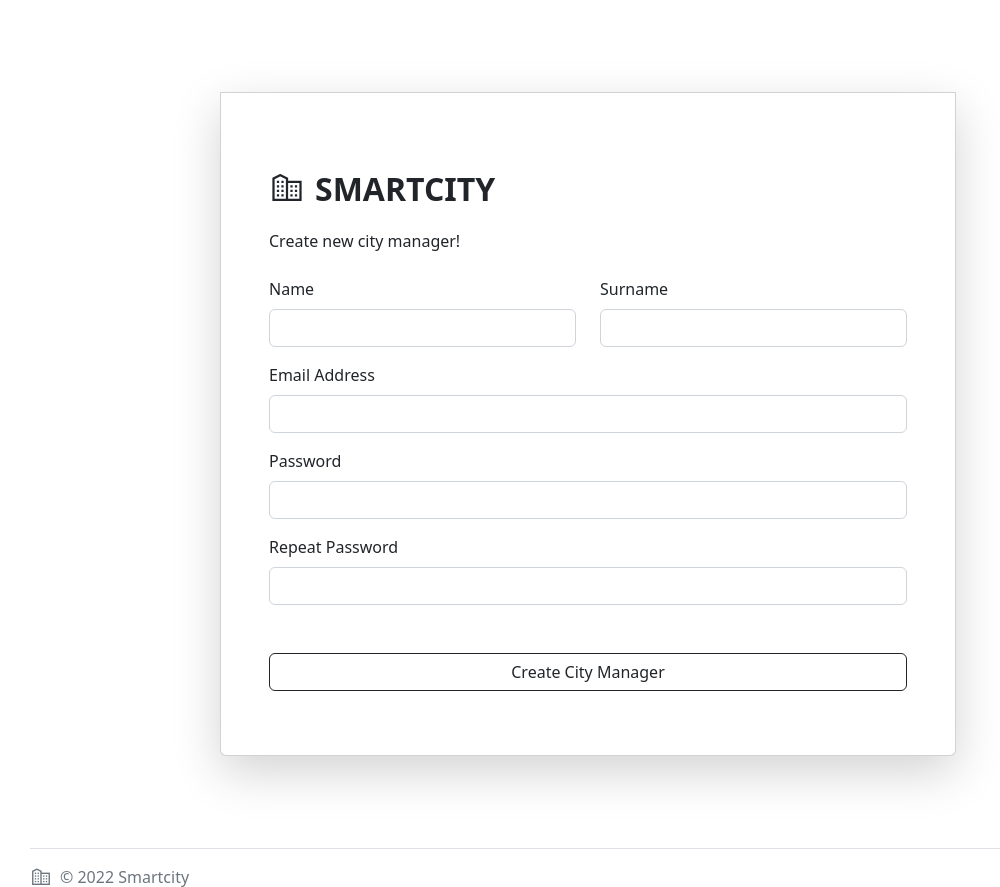
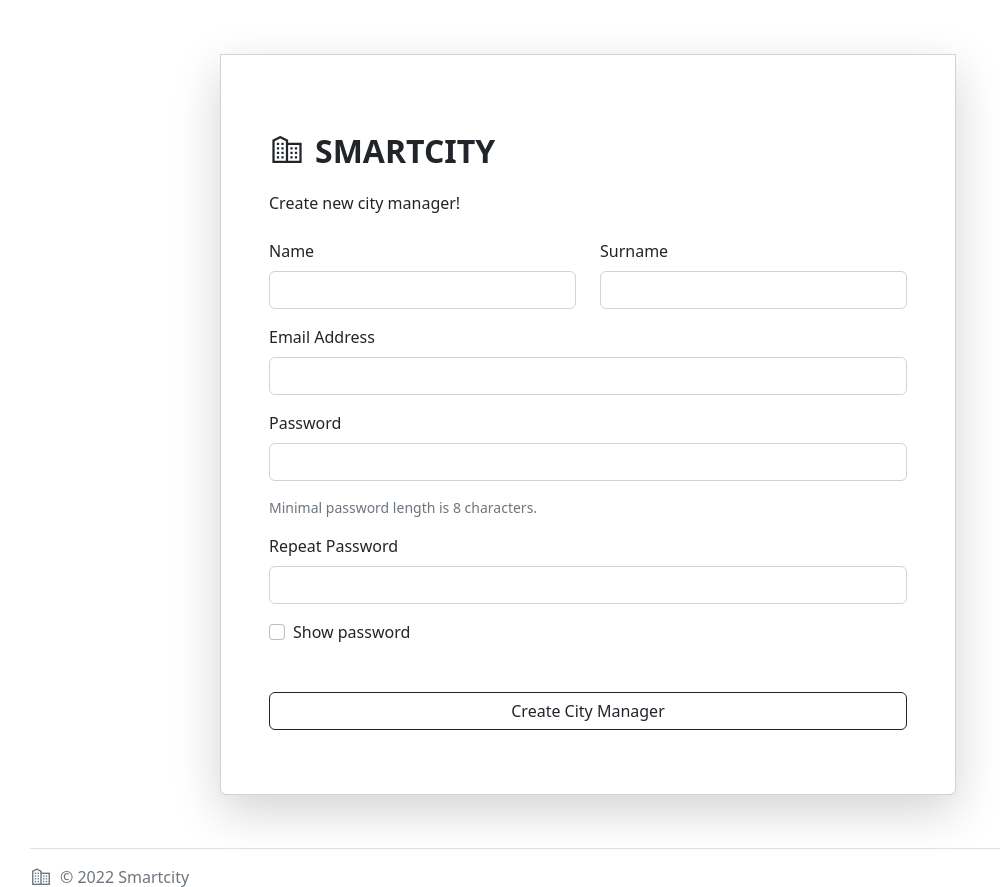
Before and after one commit to IIS-ITU-exceptions/IIS, a Flask app: template smartcity/templates/admin/create_city_manager.html in a window 1280 px wide. Shown: the part 73-960 px from the top of the page, without its empty margins (52-1052 px from the left). Run offline with Flask 2, Linux system fonts and the light colour scheme; the template is opened without the code that fills it: values that come from a table or form of the project are taken from there, others are empty.

Commit message:
Seamless manager and technician creating done

```diff
--- a/smartcity/templates/admin/create_city_manager.html
+++ b/smartcity/templates/admin/create_city_manager.html
@@ -1,19 +1,9 @@
 {% extends "layout.html" %}
-{% from "macros/fields.html" import render_text_field, render_boolean_field, render_alert%}
+{% from "macros/fields.html" import render_text_field, render_boolean_field, render_alert %}
 
 {% block title %} Create city manager {% endblock %}
 
 {% block content %}
-<!--
-    <div class="vh-1 d-flex justify-content-center align-items-left">
-        <nav style="--bs-breadcrumb-divider: '>';" aria-label="breadcrumb">
-          <ol class="breadcrumb">
-            <li class="breadcrumb-item"><a href="#">Home</a></li>
-            <li class="breadcrumb-item active" aria-current="page">Create city manager</li>
-          </ol>
-        </nav>
-    </div>
--->
     <div class="vh-100 d-flex justify-content-center align-items-center">
         <div class="container">
             <div class="row d-flex justify-content-center">
@@ -21,7 +11,8 @@
                     <div class="card bg-white shadow-lg" style="border-top-left-radius: 0; border-top-right-radius: 0">
                         <div class="card-body p-5">
                             <form id="form" class="mb-3 mt-md-4" method="POST" novalidate>
-                                    <i class="las la-city" style="font-size: 36px"></i><b style="font-size: 32px; margin-left: 10px">SMARTCITY</b>
+                                <i class="las la-city" style="font-size: 36px"></i><b
+                                    style="font-size: 32px; margin-left: 10px">SMARTCITY</b>
                                 <p class="mt-3 mb-4 mt-1">Create new city manager!</p>
                                 {# CSRF Token #}
                                 {{ form.csrf_token() }}
@@ -41,8 +32,18 @@
                                 <div class="mb-3">
                                     {{ render_text_field(form.password) }}
                                 </div>
+                                <small id="passwordHelpBlock" class="form-text">
+                                    <p class="mt-2 mb-0" id="passLength">Minimal password length is 8 characters.</p>
+                                </small>
                                 <div class="my-3">
                                     {{ render_text_field(form.confirm) }}
+                                </div>
+                                <div class="form-check">
+                                    <input class="form-check-input" type="checkbox" value="" id="showPassCheckBox"
+                                           onclick="showPassword()">
+                                    <label class="form-check-label" for="showPassCheckBox">
+                                        Show password
+                                    </label>
                                 </div>
                                 <div class="d-grid mt-5">
                                     <button class="btn btn-outline-dark" type="submit">Create City Manager</button>
@@ -60,6 +61,30 @@
 
 {% block js %}
     <script>
+        function showPassword() {
+            let x = document.getElementById("password");
+            if (x.type === "password") {
+                x.type = "text";
+            } else {
+                x.type = "password";
+            }
+            let y = document.getElementById("confirm");
+            if (y.type === "password") {
+                y.type = "text";
+            } else {
+                y.type = "password";
+            }
+        }
+
+        $("#password").keyup(function () {
+            let password = $("#password").val();
+            let length = /^(?=.*.).{8,}$/
+            if (!length.test(password)) {
+                $("#passLength").css('color', 'red');
+            } else {
+                $("#passLength").css('color', 'limegreen');
+            }
+        });
         // Get form elements by IDs
         const form = document.getElementById("form")
         const successMessage = document.getElementById("success-message");
@@ -128,7 +153,12 @@ form.addEventListener("submit", async (e) => {
                 });
 
                 if (api_response.ok) {
-           window.location.assign("{{ url_for("admin.create_city_manager") }}")
+                    form.reset()
+                    $("#passLength").css('color', '#6c757d');
+                    alerts.innerHTML = bootstrap_alert_macro("City manager created", "success")
+                    setTimeout(function () {
+                        $(".alert").alert('close');
+                    }, 3000);
                 } else {
                     const message = await api_response.json();
                     alerts.innerHTML = bootstrap_alert_macro(message["message"], "danger")
--- a/smartcity/views/admin.py
+++ b/smartcity/views/admin.py
@@ -6,6 +6,7 @@ from smartcity.models import User, Role, RolesUsers, ServiceTask, ServiceTaskUse
 from .admin_forms import CreateCityManager, EditUser
 
 admin_bp = Blueprint("admin", __name__)
+
 
 @admin_bp.route("/admin_dashboard", methods=["GET", "POST"])
 @login_required
@@ -17,7 +18,8 @@ def admin_dashboard():
         edit_form = EditUser(name=user.name, surname=user.surname, email=user.email, role=user.role[0].name)
         forms_list.append(edit_form)
 
-    return render_template("admin/admin_dashboard.html", current_user=current_user, all_users=all_users, form=edit_form, forms_list=forms_list, x = len(forms_list), y = len(all_users))
+    return render_template("admin/admin_dashboard.html", current_user=current_user, all_users=all_users, form=edit_form,
+                           forms_list=forms_list)
 
 
 @admin_bp.route("/create_city_manager", methods=["GET", "POST"])
```
Also changed, not shown: smartcity/templates/admin/admin_dashboard.html (+1 -30 lines), smartcity/templates/manager/create_technician.html (+7 -2 lines), smartcity/templates/manager/manager_ticket_view.html (+4 -4 lines). Lines whose indentation alone changed are shown as unchanged.
